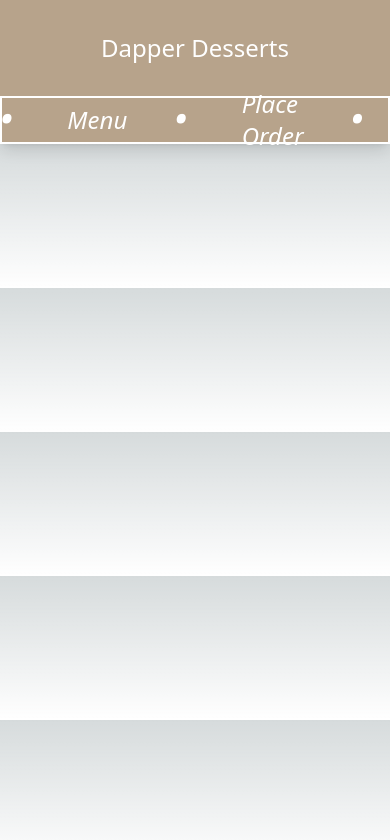
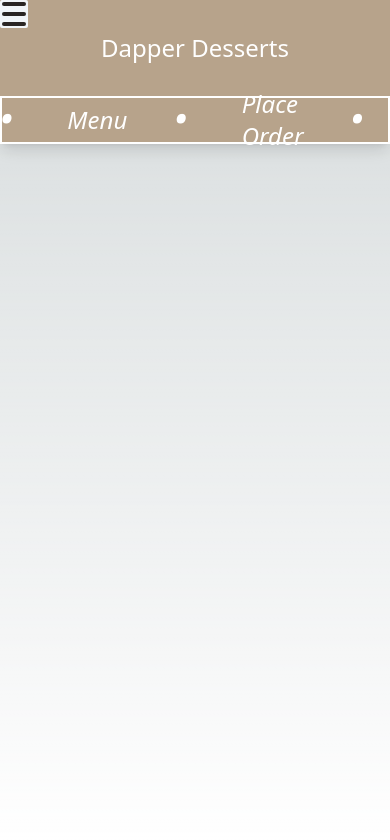
Before and after one commit to jaximoto/Dapper-Deserts, a Next.js app: page / in a window 390 px wide. Shown: the top 840 px of the page. Built offline with nearby package versions, Linux system fonts and the light colour scheme.

Commit message:
Made animated hamburger menu

```diff
--- /dev/null
+++ b/src/app/hamburger.tsx
@@ -0,0 +1,37 @@
+'use client'
+import React, { useState } from 'react';
+
+export default function Hamburger()
+{
+    const [isOpen, setIsOpen] = useState(false);
+
+    //Handles opening and closing of menu
+    const handleClick = () => {
+        setIsOpen(!isOpen);
+    }
+    return(
+        <button onClick={handleClick}
+        className='fixed flex flex-col justify-center
+        items-center gap-y-1 h-7 w-7 bg-slate-100 rounded-sm'>
+            <span className={` bg-stone-800 block transition-all duration-300 ease-out
+                    h-1 w-6 rounded-sm
+                    ${isOpen ?
+                        'rotate-45 translate-y-2' : '-translate-y-0.5'
+                        }`}>
+
+            </span>
+            <span className={` bg-stone-800 block transition-all duration-300 ease-out
+                    h-1 w-6 rounded-sm ${isOpen ?
+                        'opacity-0' : 'opacity-100'
+                        }`}>
+
+                    </span>
+            <span className={` bg-stone-800 block transition-all duration-300 ease-out
+                    h-1 w-6 rounded-sm ${isOpen ?
+                        '-rotate-45 -translate-y-2' : 'translate-y-0.5'
+                        }`}>
+
+                    </span>
+        </button>
+    )
+}
--- a/src/app/page.tsx
+++ b/src/app/page.tsx
@@ -3,6 +3,7 @@ import { FC } from 'react';
 import LikeButton from './like-button';
 import Navbar from './navbar';
 import Title from './title';
+import Hamburger from './hamburger';
 interface TitleProp {
   title: string;
 }
@@ -10,9 +11,10 @@ interface TitleProp {
 export default function Home() {
   return (
 
-    <div className="flex flex-col">
-      <Title />
-      <Navbar />
+    <div className="flex flex-col h-screen">
+      <Title/>
+      <Navbar/>
+      <Hamburger/>
     </div>
 
   )
```
